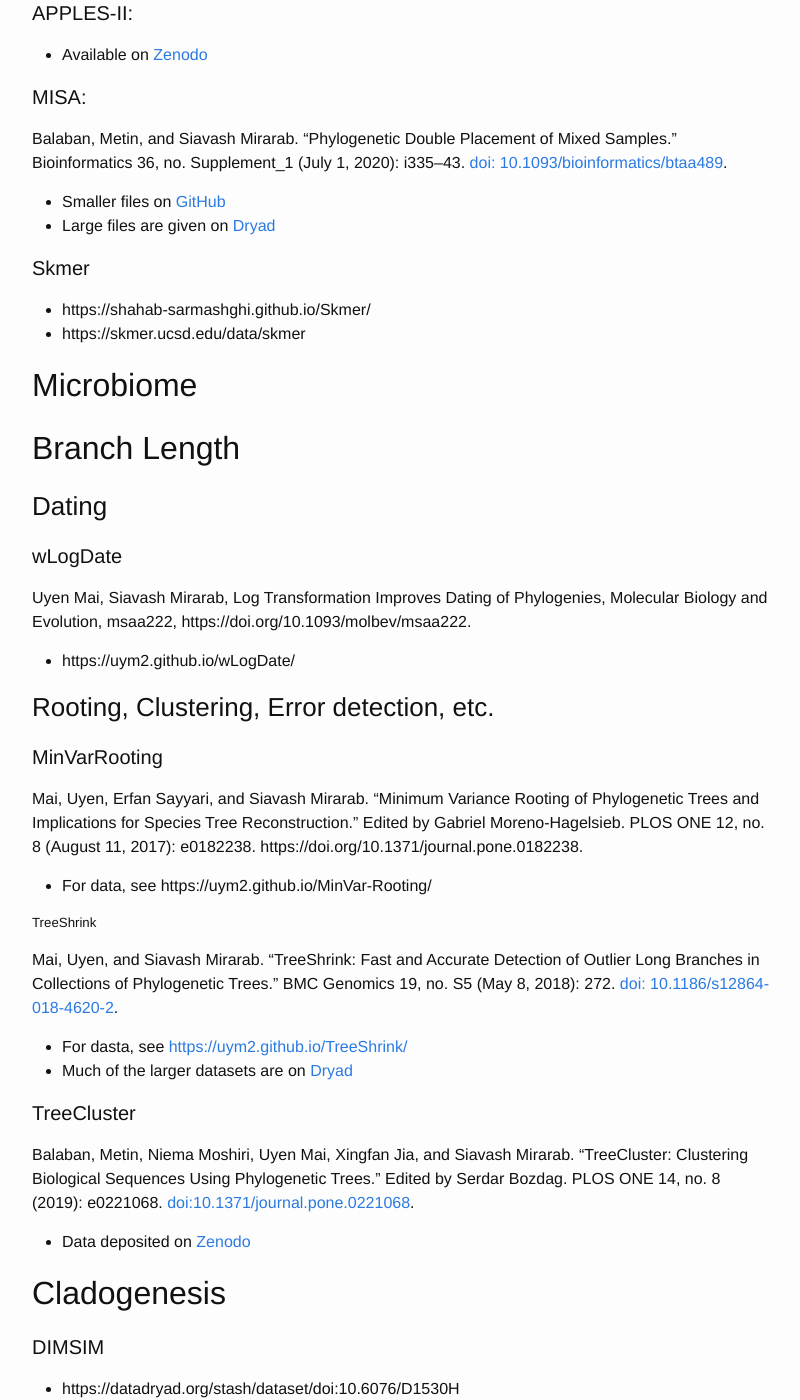
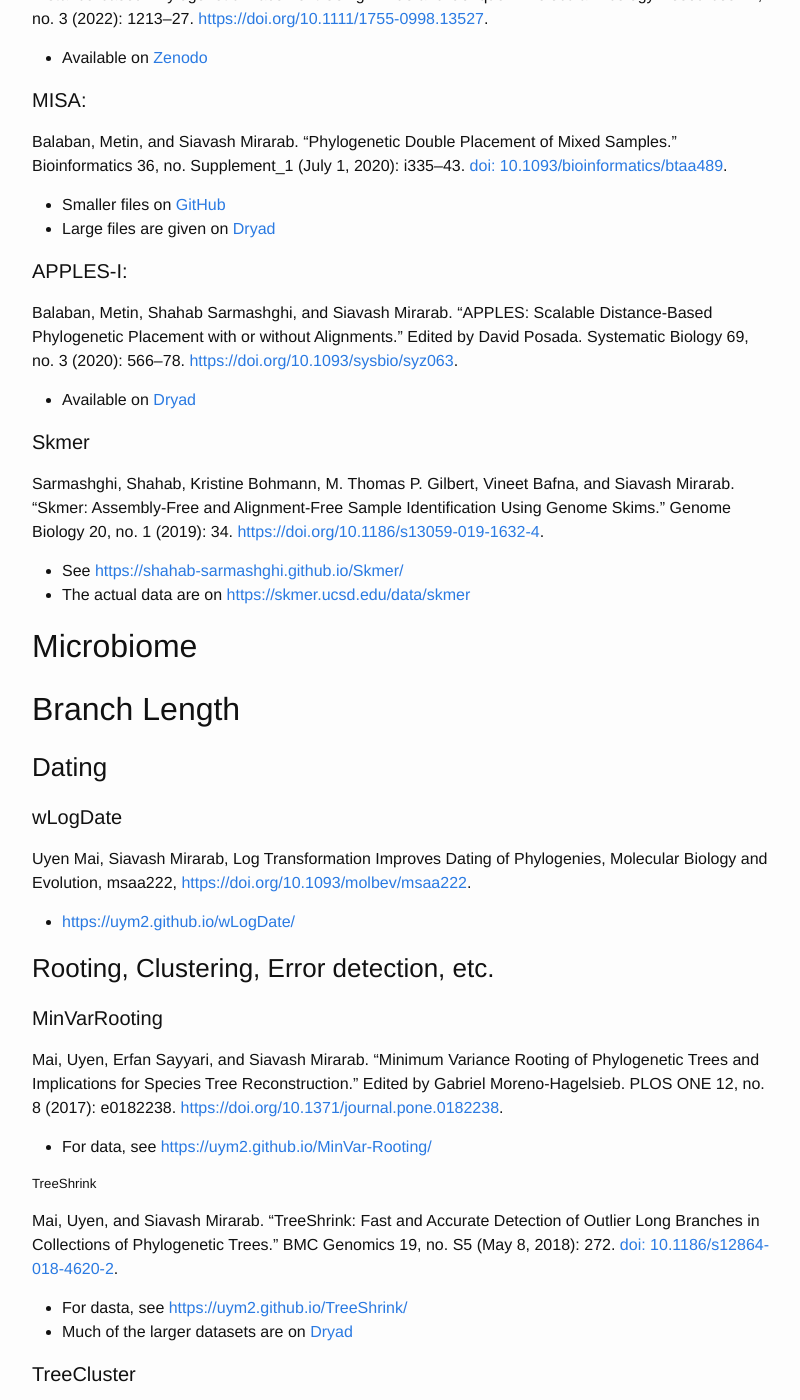
Before and after one commit to smirarab/website, a Jekyll site: the page built from datasets.md, in a window 1280 px wide and 1400 px high, scrolled down 5898 px. Shown: the whole window, without its empty margins (238-1038 px from the left). Built offline with Jekyll 4.4.1, drawn with Linux system fonts in a browser that asks for light colours; some of the changed text lies outside the part shown.

Commit message:
better formatting

```diff
--- a/datasets.md
+++ b/datasets.md
@@ -161,31 +161,39 @@
 #### DISTIQUE
 Sayyari, Erfan, and Siavash Mirarab. “Anchoring Quartet-Based Phylogenetic Distances and Applications to Species Tree Reconstruction.” BMC Genomics 17, no. S10 (2016): 101–13. [doi: 10.1186/s12864-016-3098-z](https://doi.org/10.1186/s12864-016-3098-z).
 
-* http://esayyari.github.io/DISTIQUE
+* <http://esayyari.github.io/DISTIQUE>
 * Some of the files linked there may be lost, unfortunately.
 
 
 ## Skimming
 
-#### APPLES-I:
-
-* Available on [Dryad](https://datadryad.org/stash/dataset/doi:10.5061/dryad.78nf7dq)
 
 #### APPLES-II:
+
+Balaban, Metin, Yueyu Jiang, Daniel Roush, Qiyun Zhu, and Siavash Mirarab. “Fast and Accurate Distance‐based Phylogenetic Placement Using Divide and Conquer.” Molecular Ecology Resources 22, no. 3 (2022): 1213–27. <https://doi.org/10.1111/1755-0998.13527>.
 
 * Available on [Zenodo](https://zenodo.org/record/5551285)
 
 #### MISA:
 Balaban, Metin, and Siavash Mirarab. “Phylogenetic Double Placement of Mixed Samples.” Bioinformatics 36, no. Supplement_1 (July 1, 2020): i335–43. [doi: 10.1093/bioinformatics/btaa489](https://doi.org/10.1093/bioinformatics/btaa489).
 
-
 * Smaller files on [GitHub](https://github.com/balabanmetin/misa-data)
 * Large files are given on [Dryad](https://datadryad.org/stash/dataset/doi:10.6076/D1QW25)
 
+#### APPLES-I:
+
+Balaban, Metin, Shahab Sarmashghi, and Siavash Mirarab. “APPLES: Scalable Distance-Based Phylogenetic Placement with or without Alignments.” Edited by David Posada. Systematic Biology 69, no. 3 (2020): 566–78. <https://doi.org/10.1093/sysbio/syz063>.
+
+
+* Available on [Dryad](https://datadryad.org/stash/dataset/doi:10.5061/dryad.78nf7dq)
+
+
 #### Skmer
+Sarmashghi, Shahab, Kristine Bohmann, M. Thomas P. Gilbert, Vineet Bafna, and Siavash Mirarab. “Skmer: Assembly-Free and Alignment-Free Sample Identification Using Genome Skims.” Genome Biology 20, no. 1 (2019): 34. <https://doi.org/10.1186/s13059-019-1632-4>.
 
-* https://shahab-sarmashghi.github.io/Skmer/
-* https://skmer.ucsd.edu/data/skmer
+
+* See <https://shahab-sarmashghi.github.io/Skmer/>
+* The actual data are on <https://skmer.ucsd.edu/data/skmer>
 
 
 ## Microbiome
@@ -196,16 +204,16 @@
 
 #### wLogDate
 
-Uyen Mai, Siavash Mirarab, Log Transformation Improves Dating of Phylogenies, Molecular Biology and Evolution, msaa222, https://doi.org/10.1093/molbev/msaa222.
+Uyen Mai, Siavash Mirarab, Log Transformation Improves Dating of Phylogenies, Molecular Biology and Evolution, msaa222, <https://doi.org/10.1093/molbev/msaa222>.
 
-* https://uym2.github.io/wLogDate/
+* <https://uym2.github.io/wLogDate/>
 
 ### Rooting, Clustering, Error detection, etc.
 #### MinVarRooting
 
-Mai, Uyen, Erfan Sayyari, and Siavash Mirarab. “Minimum Variance Rooting of Phylogenetic Trees and Implications for Species Tree Reconstruction.” Edited by Gabriel Moreno-Hagelsieb. PLOS ONE 12, no. 8 (August 11, 2017): e0182238. https://doi.org/10.1371/journal.pone.0182238.
+Mai, Uyen, Erfan Sayyari, and Siavash Mirarab. “Minimum Variance Rooting of Phylogenetic Trees and Implications for Species Tree Reconstruction.” Edited by Gabriel Moreno-Hagelsieb. PLOS ONE 12, no. 8 (2017): e0182238. <https://doi.org/10.1371/journal.pone.0182238>.
 
-* For data, see https://uym2.github.io/MinVar-Rooting/
+* For data, see <https://uym2.github.io/MinVar-Rooting/>
 
 ##### TreeShrink
 
@@ -224,13 +232,15 @@
 
 #### DIMSIM
 
-* https://datadryad.org/stash/dataset/doi:10.6076/D1530H
+Zhang, Chao, Andrey V. Bzikadze, Yana Safonova, and Siavash Mirarab. “A Scalable Model for Simulating Multi-Round Antibody Evolution and Benchmarking of Clonal Tree Reconstruction Methods.” Frontiers in Immunology 13 (2022): 1014439. <https://doi.org/10.3389/fimmu.2022.1014439>.
+
+* <https://datadryad.org/stash/dataset/doi:10.6076/D1530H>
 
 #### DualBirth model
 
-Moshiri and Mirarab, Dual-birth: A Two-State Model of Tree Evolution and Its Applications to Alu Retrotransposition. 10.1093/sysbio/syx088
+Moshiri and Mirarab, Dual-birth: A Two-State Model of Tree Evolution and Its Applications to Alu Retrotransposition. [10.1093/sysbio/syx088](doi.org/10.1093/sysbio/syx088)
 
-* https://doi.org/10.5061/dryad.13n52
+* Data on Dryad at <https://doi.org/10.5061/dryad.13n52>
 
 
 ## Obsolete
```
